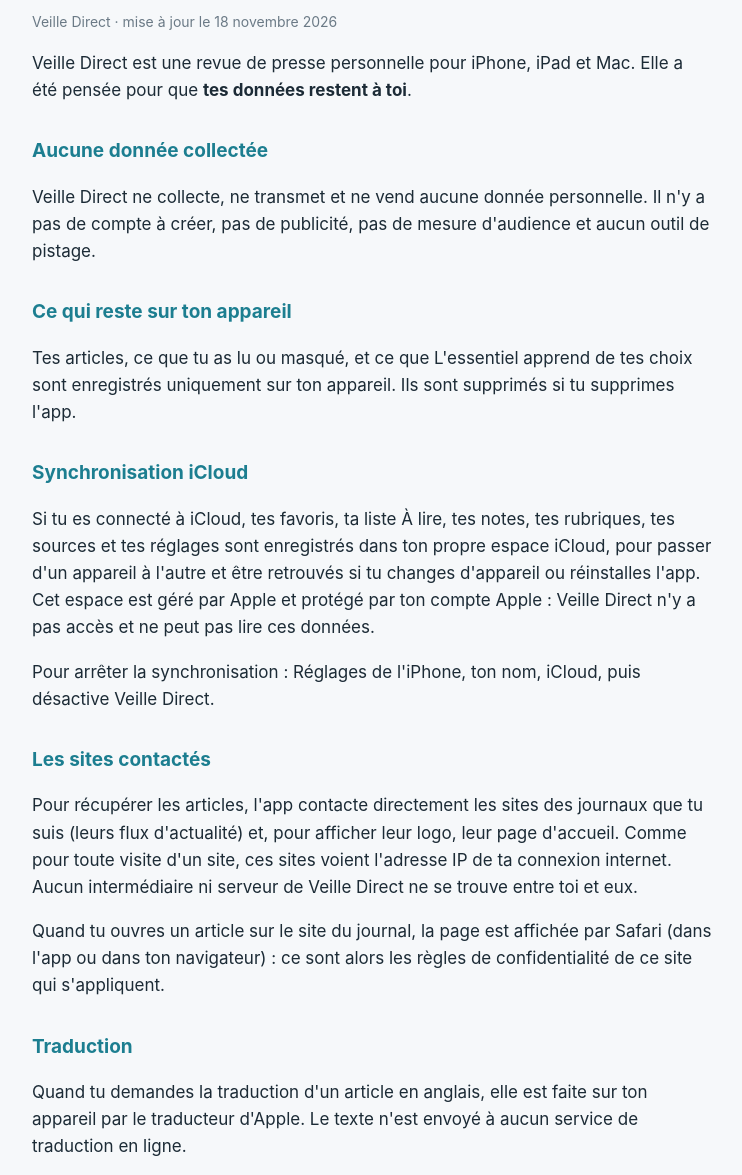
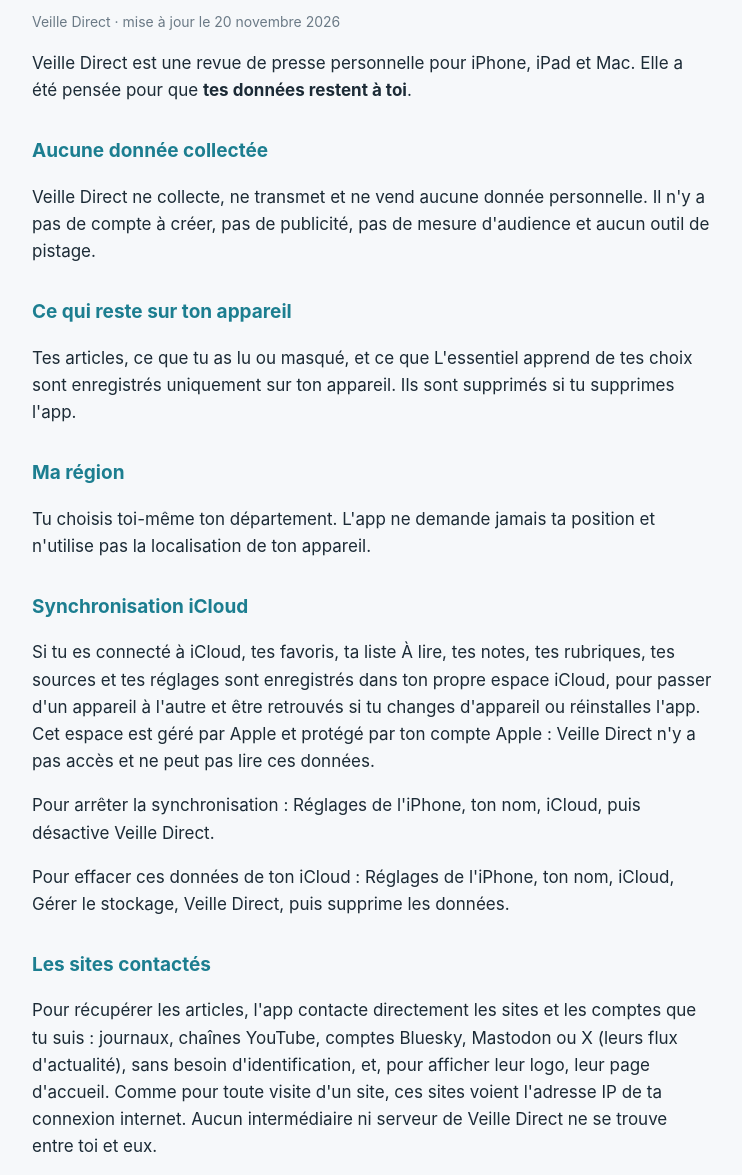
Before and after one commit to VeilleDirect/veilledirect.github.io, a plain HTML site: page confidentialite.html in a window 1280 px wide. Shown: the part 99-1274 px from the top of the page, without its empty margins (268-1010 px from the left). Drawn offline with Linux system fonts and the light colour scheme.

Commit message:
Politique de confidentialité : Ma région, effacer ses données iCloud, comptes suivis

```diff
--- a/confidentialite.html
+++ b/confidentialite.html
@@ -16,7 +16,7 @@
 <body>
 <main>
 <h1>Politique de confidentialité</h1>
-<p class="date">Veille Direct · mise à jour le 18 novembre 2026</p>
+<p class="date">Veille Direct · mise à jour le 20 novembre 2026</p>
 
 <p>Veille Direct est une revue de presse personnelle pour iPhone, iPad et Mac. Elle a été pensée pour que <strong>tes données restent à toi</strong>.</p>
 
@@ -26,12 +26,16 @@
 <h2>Ce qui reste sur ton appareil</h2>
 <p>Tes articles, ce que tu as lu ou masqué, et ce que L'essentiel apprend de tes choix sont enregistrés uniquement sur ton appareil. Ils sont supprimés si tu supprimes l'app.</p>
 
+<h2>Ma région</h2>
+<p>Tu choisis toi-même ton département. L'app ne demande jamais ta position et n'utilise pas la localisation de ton appareil.</p>
+
 <h2>Synchronisation iCloud</h2>
 <p>Si tu es connecté à iCloud, tes favoris, ta liste À lire, tes notes, tes rubriques, tes sources et tes réglages sont enregistrés dans ton propre espace iCloud, pour passer d'un appareil à l'autre et être retrouvés si tu changes d'appareil ou réinstalles l'app. Cet espace est géré par Apple et protégé par ton compte Apple : Veille Direct n'y a pas accès et ne peut pas lire ces données.</p>
 <p>Pour arrêter la synchronisation : Réglages de l'iPhone, ton nom, iCloud, puis désactive Veille Direct.</p>
+<p>Pour effacer ces données de ton iCloud : Réglages de l'iPhone, ton nom, iCloud, Gérer le stockage, Veille Direct, puis supprime les données.</p>
 
 <h2>Les sites contactés</h2>
-<p>Pour récupérer les articles, l'app contacte directement les sites des journaux que tu suis (leurs flux d'actualité) et, pour afficher leur logo, leur page d'accueil. Comme pour toute visite d'un site, ces sites voient l'adresse IP de ta connexion internet. Aucun intermédiaire ni serveur de Veille Direct ne se trouve entre toi et eux.</p>
+<p>Pour récupérer les articles, l'app contacte directement les sites et les comptes que tu suis : journaux, chaînes YouTube, comptes Bluesky, Mastodon ou X (leurs flux d'actualité), sans besoin d'identification, et, pour afficher leur logo, leur page d'accueil. Comme pour toute visite d'un site, ces sites voient l'adresse IP de ta connexion internet. Aucun intermédiaire ni serveur de Veille Direct ne se trouve entre toi et eux.</p>
 <p>Quand tu ouvres un article sur le site du journal, la page est affichée par Safari (dans l'app ou dans ton navigateur) : ce sont alors les règles de confidentialité de ce site qui s'appliquent.</p>
 
 
```
